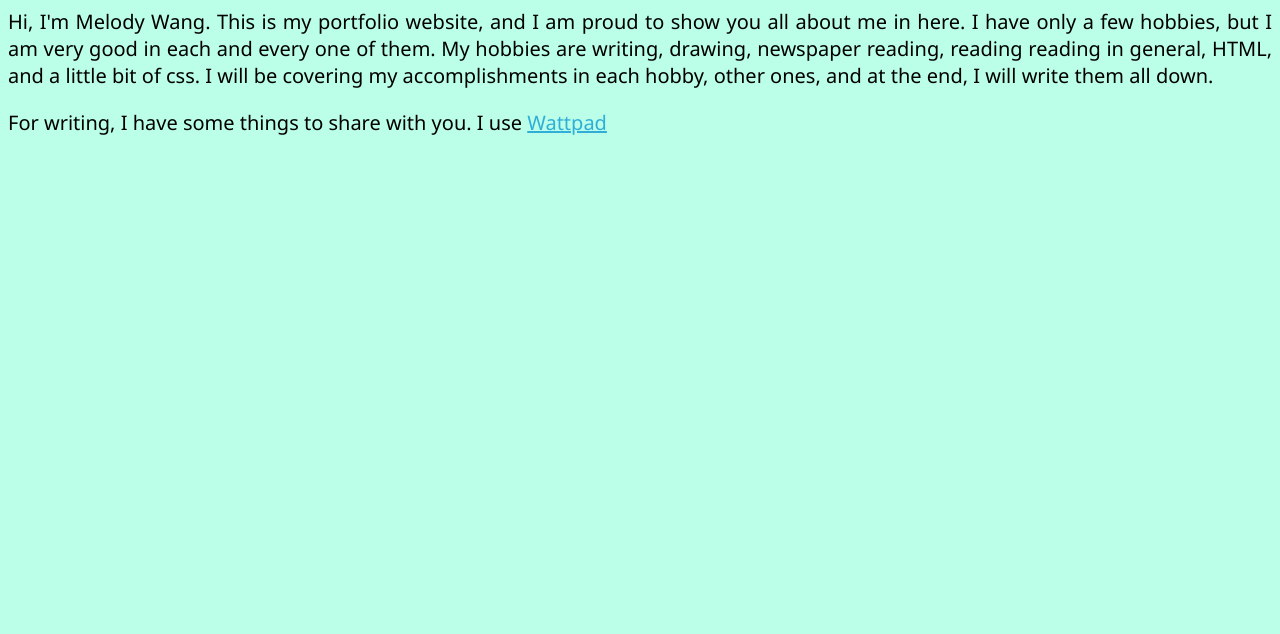
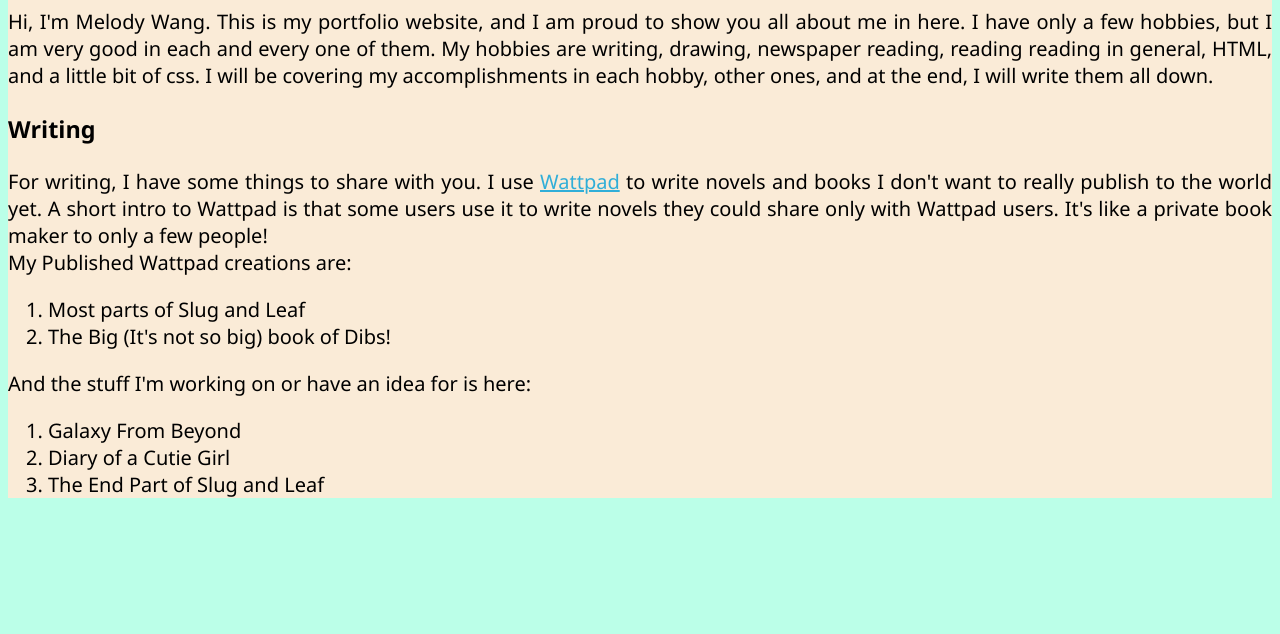
Before and after one commit to kate115/Portfolio, a plain HTML site: page index.html in a window 1280 px wide. Shown: the part 166-800 px from the top of the page. Drawn offline with Linux system fonts and the light colour scheme.

Commit message:
Website extension

```diff
--- a/index.html
+++ b/index.html
@@ -8,7 +8,7 @@
         <header>
             <h1>Melody Wang</h1>
         </header>
-        <article>
+        <article class="article">
             <h2>About Me</h2>
             <p>
                 Hi, I'm Melody Wang. This is my portfolio website, and I am proud to show you all about me in here. I have only a few
@@ -16,9 +16,28 @@
                 reading in general, HTML, and a little bit of css. I will be covering my accomplishments in each hobby, other ones, and
                 at the end, I will write them all down.
             </p>
-            <p>
-                For writing, I have some things to share with you. I use <a href="wattpad.com">Wattpad</a>
-            </p>
+            <article>
+                <h3>Writing</h3>
+                <p>
+                    For writing, I have some things to share with you. I use <a href="wattpad.com">Wattpad</a> to write novels and books I
+                    don't want to really publish to the world yet. A short intro to Wattpad is that some users use it to write novels
+                    they could share only with Wattpad users. It's like a private book maker to only a few people!
+                    <br>
+                    My Published Wattpad creations are:
+                </p>
+                <ol>
+                    <li>Most parts of Slug and Leaf</li>
+                    <li>The Big (It's not so big) book of Dibs!</li>
+                </ol>
+                <p>
+                    And the stuff I'm working on or have an idea for is here:
+                </p>
+                <ol>
+                    <li>Galaxy From Beyond</li>
+                    <li>Diary of a Cutie Girl</li>
+                    <li>The End Part of Slug and Leaf</li>
+                </ol>
+            </article>
         </article>
     </body>
 </html>
--- a/style.css
+++ b/style.css
@@ -8,3 +8,8 @@ body {
 a {
     color: rgb(48, 174, 216);
 }
+
+.article {
+    background-color: antiquewhite;
+    border-width: 25px;
+}
```
